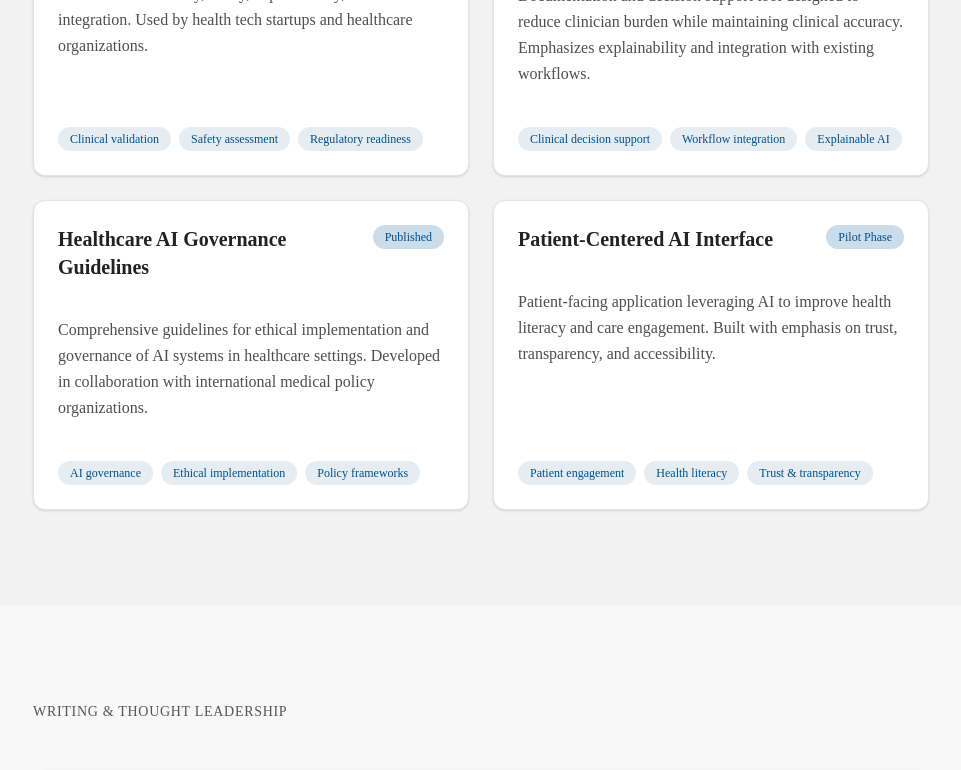
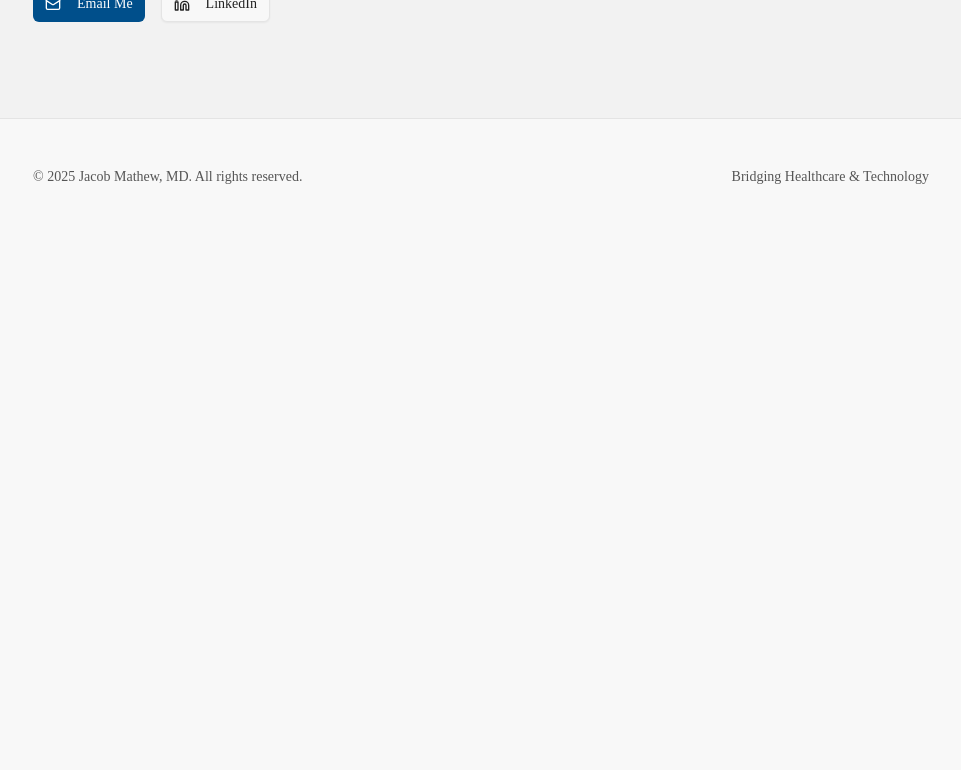
Before and after one commit to jacobthazmathew/jacobthazmathew.github.io, a Next.js app: page / in a window 1280 px wide. Shown: the part 4980-5750 px from the top of the page, without its empty margins (159-1120 px from the left). After the commit the page ends 5215 px from the top, so only its background shows below. Built offline with nearby package versions, Linux system fonts and the light colour scheme.

Commit message:
refactor: remove Projects and Writing components from homepage layout

```diff
--- a/app/page.tsx
+++ b/app/page.tsx
@@ -19,8 +19,6 @@ export default function Home() {
         <CurrentWork />
         <FocusAreas />
         <Experience />
-        <Projects />
-        <Writing />
         <Contact />
       </main>
       <Footer />
```
